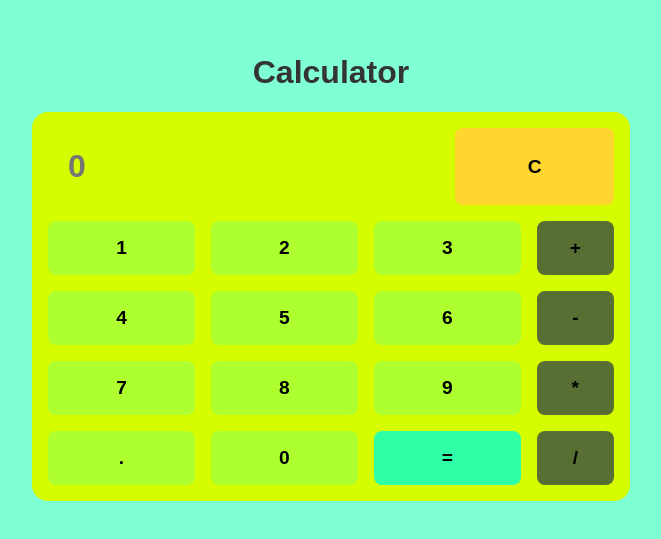
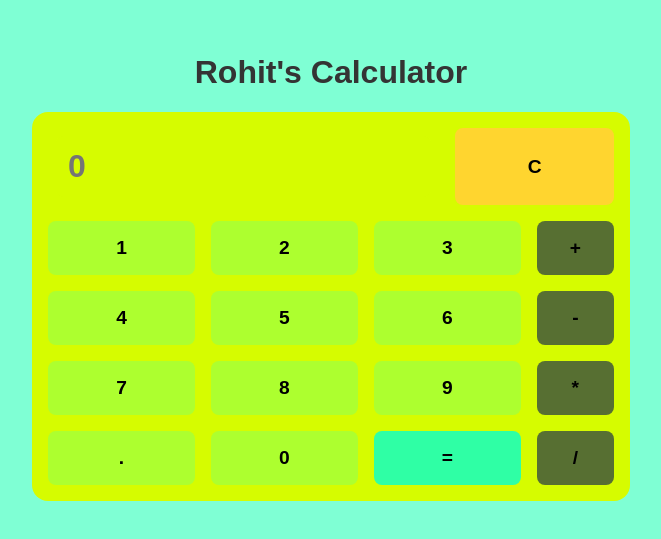
Before and after one commit to rohityellapu/calculator, a plain HTML site: page index.html in a window 1280 px wide. Shown: the part 133-672 px from the top of the page, without its empty margins (309-970 px from the left). Drawn offline with Linux system fonts and the light colour scheme.

Commit message:
updated heading

```diff
--- a/index.html
+++ b/index.html
@@ -12,7 +12,7 @@
     <body>
 
         <main class="main">
-            <h1>Calculator</h1>
+            <h1>Rohit's Calculator</h1>
             <section class="calc">
                 <input id="input" type="text" placeholder="0"><button id="clear">C</button>
                 <button class="nums inputs">1</button><button class="nums inputs">2</button><button
```
